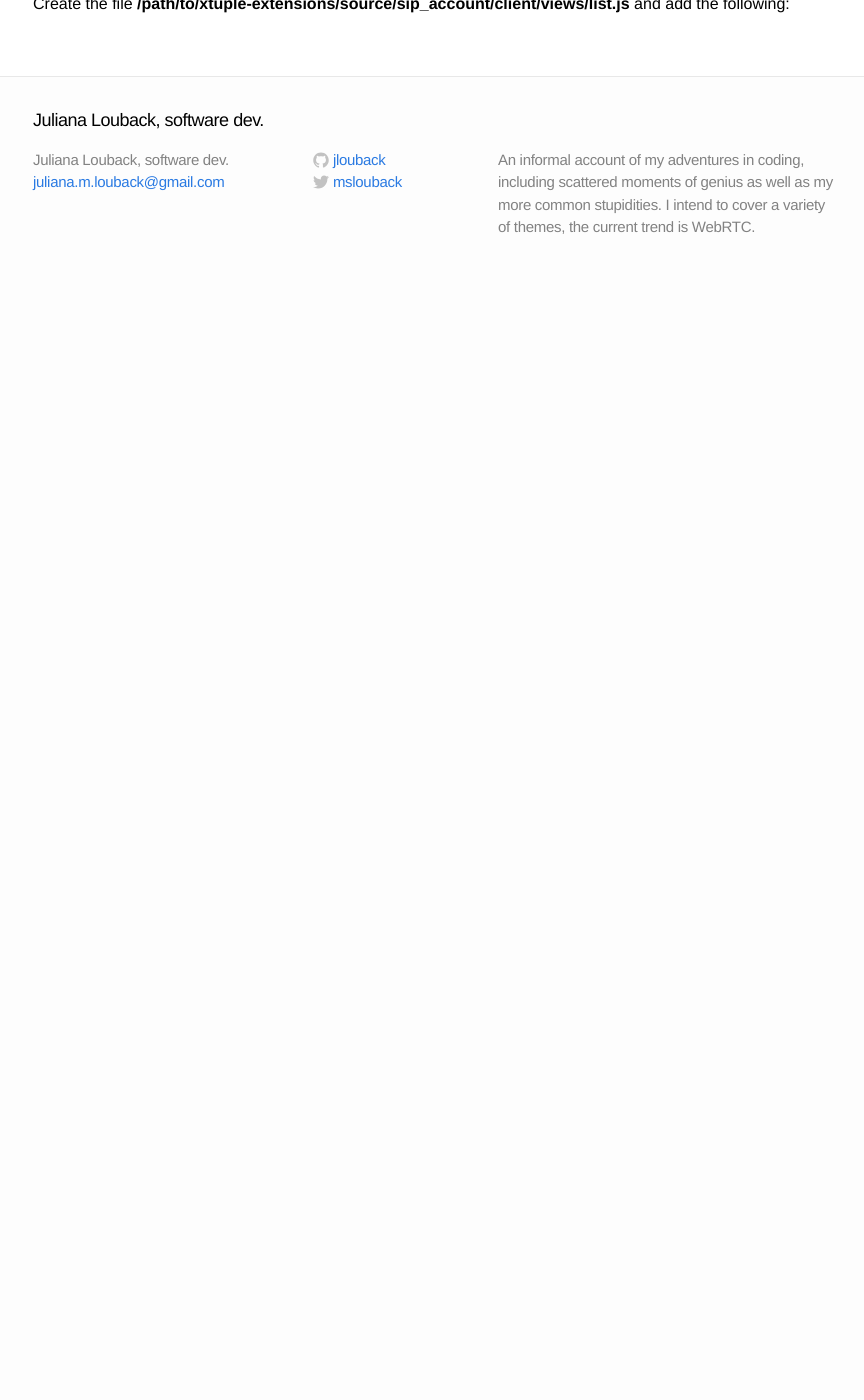
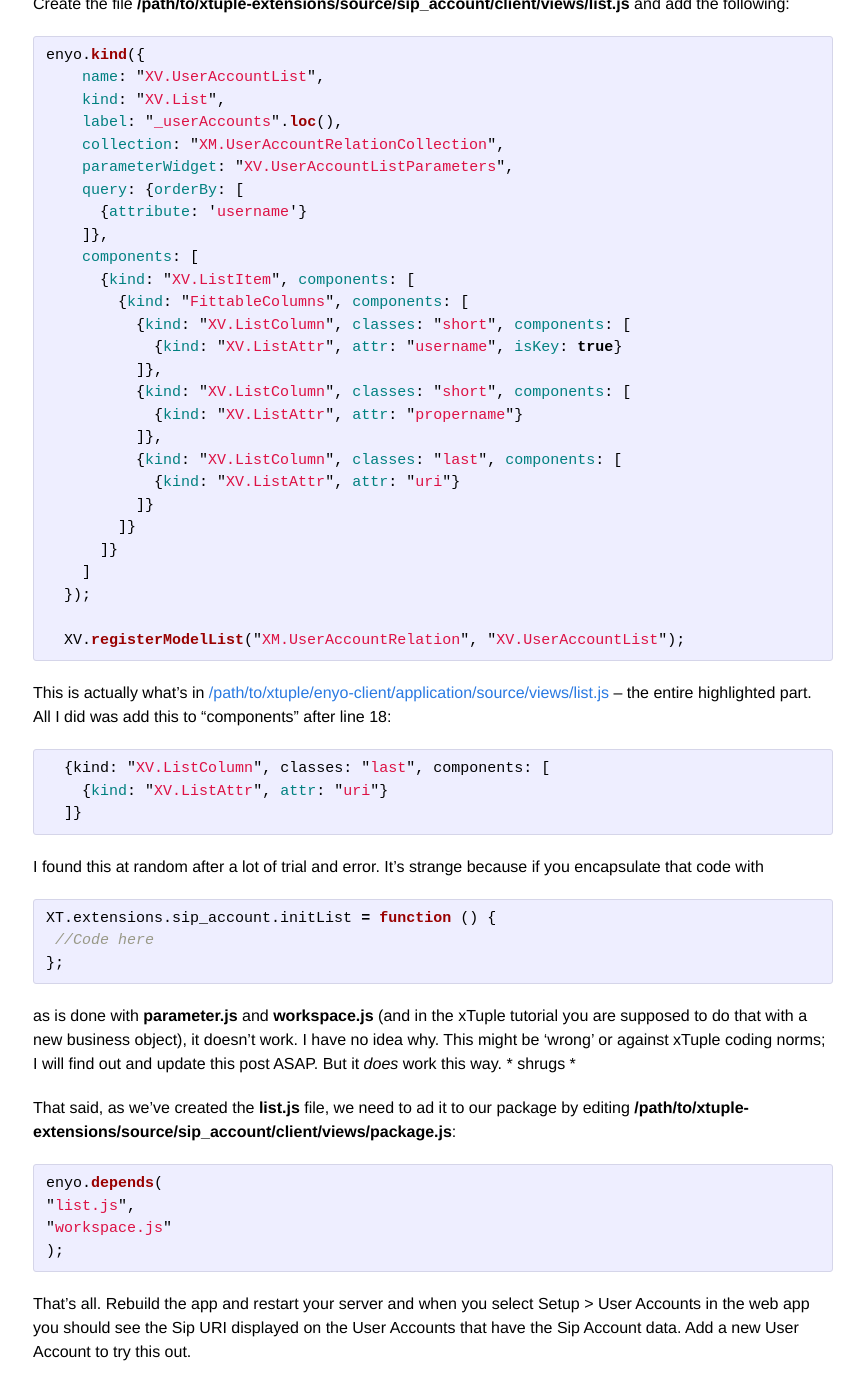
Before and after one commit to JLouback/JLouback.github.io, a Jekyll site: the page built from _posts/2014-07-25-extending-an-xtuple-business-object.markdown, in a window 1280 px wide and 1400 px high, scrolled down 10051 px. Shown: the whole window, without its empty margins (207-1071 px from the left). Built offline with Jekyll 4.4.1, drawn with Linux system fonts in a browser that asks for light colours; before the commit the page ends 10335 px from its top, so only the background shows below that.

Commit message:
continuation post 3

```diff
--- a/_posts/2014-07-25-extending-an-xtuple-business-object.markdown
+++ b/_posts/2014-07-25-extending-an-xtuple-business-object.markdown
@@ -346,3 +346,61 @@ Rebuild the extension (and restart the server) and go to Setup > User Accounts.
 You might want your new fields to show up on the list of User Accounts. I figured out a way to do this that looks strange and kind of incorrect, but it's apparently working.
 
 Create the file **/path/to/xtuple-extensions/source/sip_account/client/views/list.js** and add the following:
+
+{% highlight js lineos %}
+enyo.kind({
+    name: "XV.UserAccountList",
+    kind: "XV.List",
+    label: "_userAccounts".loc(),
+    collection: "XM.UserAccountRelationCollection",
+    parameterWidget: "XV.UserAccountListParameters",
+    query: {orderBy: [
+      {attribute: 'username'}
+    ]},
+    components: [
+      {kind: "XV.ListItem", components: [
+        {kind: "FittableColumns", components: [
+          {kind: "XV.ListColumn", classes: "short", components: [
+            {kind: "XV.ListAttr", attr: "username", isKey: true}
+          ]},
+          {kind: "XV.ListColumn", classes: "short", components: [
+            {kind: "XV.ListAttr", attr: "propername"}
+          ]},
+          {kind: "XV.ListColumn", classes: "last", components: [
+            {kind: "XV.ListAttr", attr: "uri"}
+          ]}
+        ]}
+      ]}
+    ]
+  });
+
+  XV.registerModelList("XM.UserAccountRelation", "XV.UserAccountList");
+{% endhighlight %}
+
+This is actually what's in [/path/to/xtuple/enyo-client/application/source/views/list.js](https://github.com/xtuple/xtuple/blob/master/enyo-client/application/source/views/list.js#L2512-L2535) -- the entire highlighted part. All I did was add this to "components" after line 18:
+
+{% highlight js %}
+  {kind: "XV.ListColumn", classes: "last", components: [
+    {kind: "XV.ListAttr", attr: "uri"}
+  ]}
+{% endhighlight %}
+
+I found this at random after a lot of trial and error. It's strange because if you encapsulate that code with
+{% highlight js %}
+XT.extensions.sip_account.initList = function () {
+ //Code here
+};
+{% endhighlight %}
+
+as is done with **parameter.js** and **workspace.js** (and in the xTuple tutorial you are supposed to do that with a new business object), it doesn't work. I have no idea why. This might be 'wrong' or against xTuple coding norms; I will find out and update this post ASAP. But it *does* work this way. * shrugs *
+
+That said, as we've created the **list.js** file, we need to ad it to our package by editing **/path/to/xtuple-extensions/source/sip_account/client/views/package.js**:
+
+{% highlight js %}
+enyo.depends(
+"list.js",
+"workspace.js"
+);
+{% endhighlight %}
+
+That's all. Rebuild the app and restart your server and when you select Setup > User Accounts in the web app you should see the Sip URI displayed on the User Accounts that have the Sip Account data. Add a new User Account to try this out.
```
Also changed, not shown: 2 other files.
